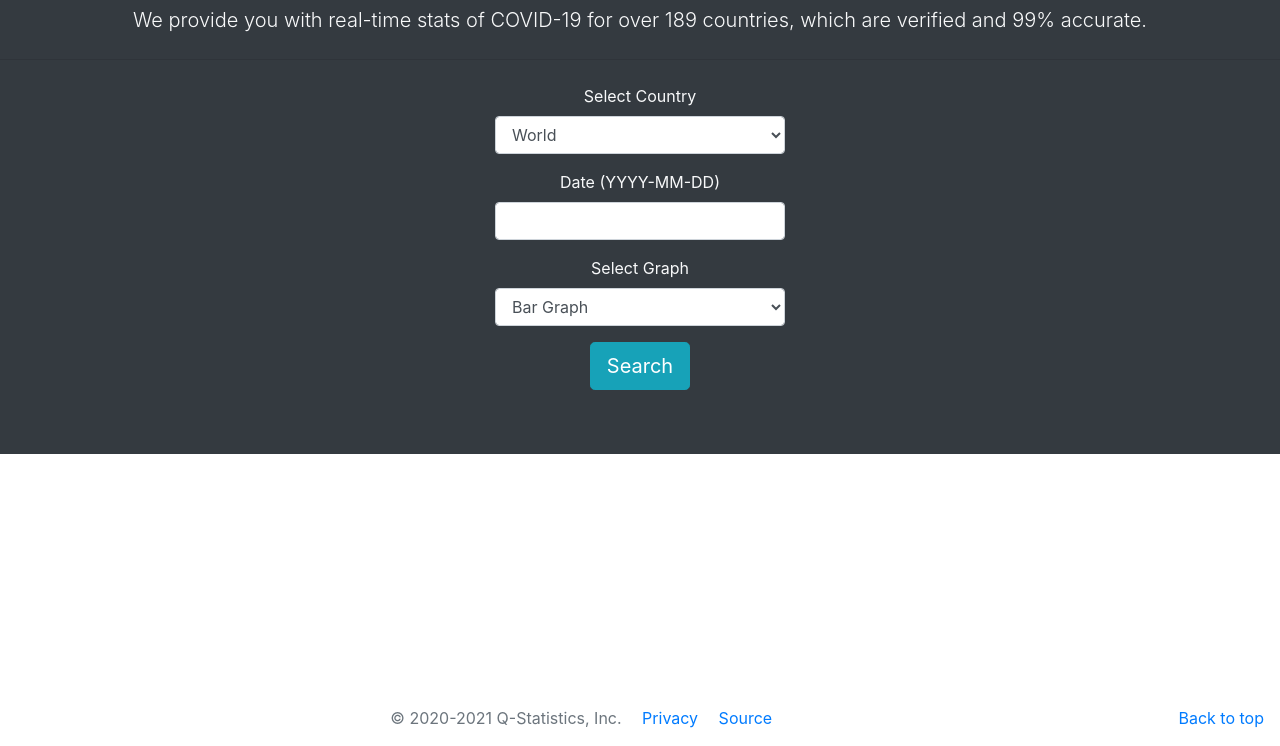
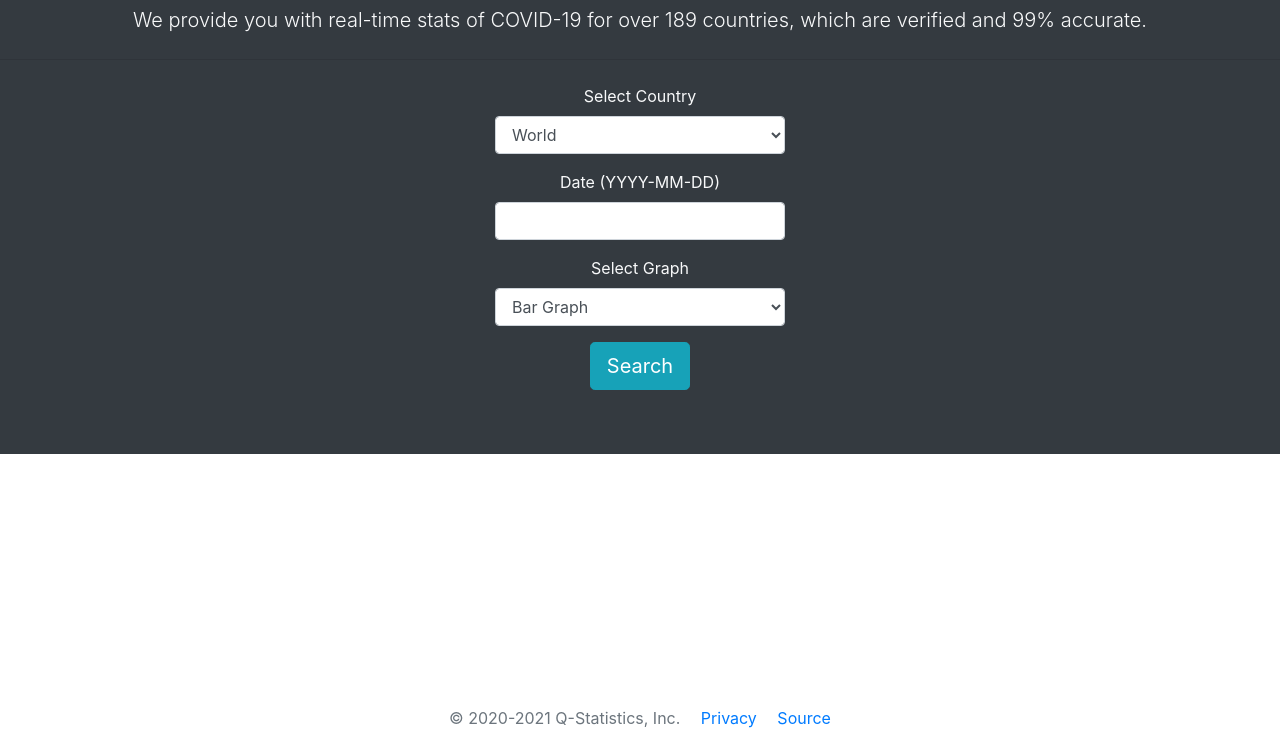
Before and after one commit to laksh-1/Covid-19-Stats, a plain HTML site: page index.html in a window 1280 px wide. Shown: the part 190-936 px from the top of the page. Drawn offline with nearby package versions, Linux system fonts and the light colour scheme.

Commit message:
removed back to top option

```diff
--- a/index.html
+++ b/index.html
@@ -299,8 +299,7 @@
 
     <footer class="my-3 pt-5 text-muted text-center text-small">
         <p class=" mb-1">© 2020-2021 Q-Statistics, Inc. <a class="mx-3" href="/">Privacy</a> <a
-                href="https://rapidapi.com/api-sports/api/covid-193">Source</a> <a class="float-right mx-3"
-                href="#">Back to top</a></p>
+                href="https://rapidapi.com/api-sports/api/covid-193">Source</a></p>
     </footer>
     <!-- Optional JavaScript -->
     <!-- jQuery first, then Popper.js, then Bootstrap JS -->
```
